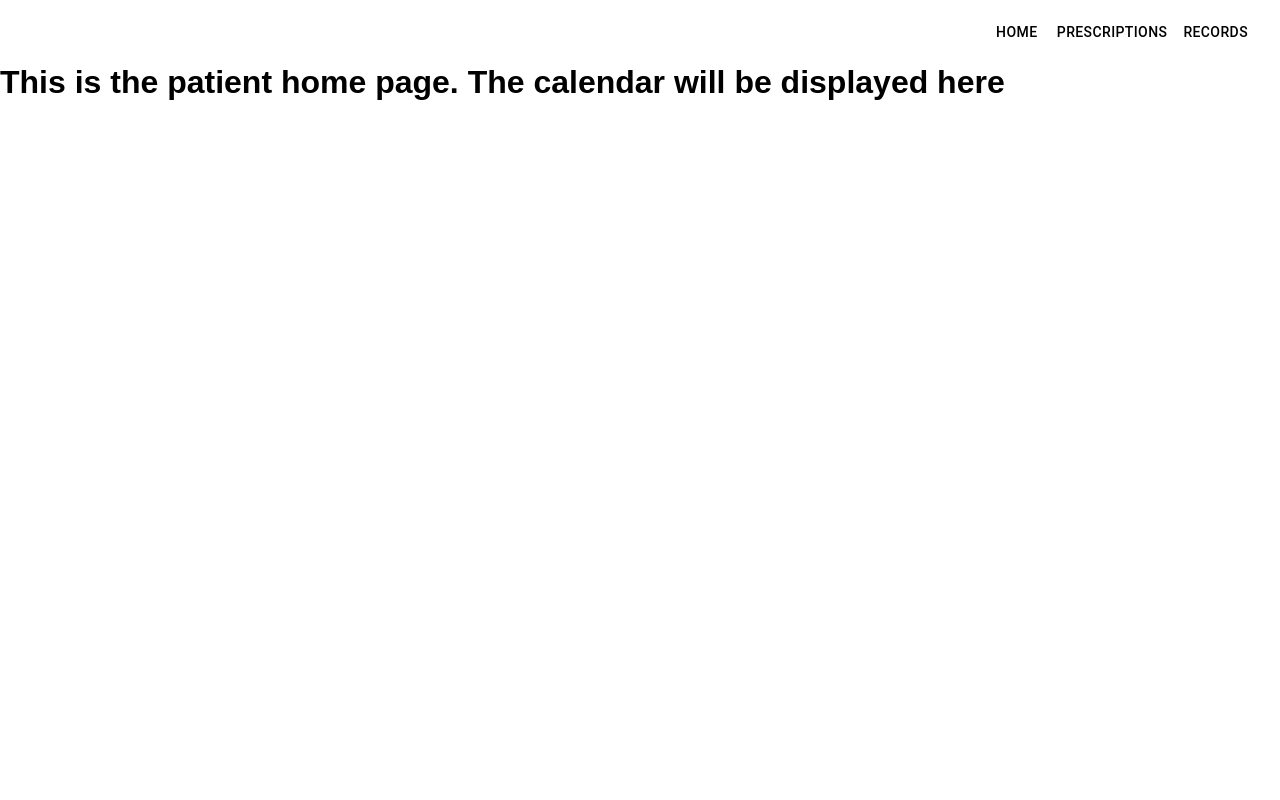
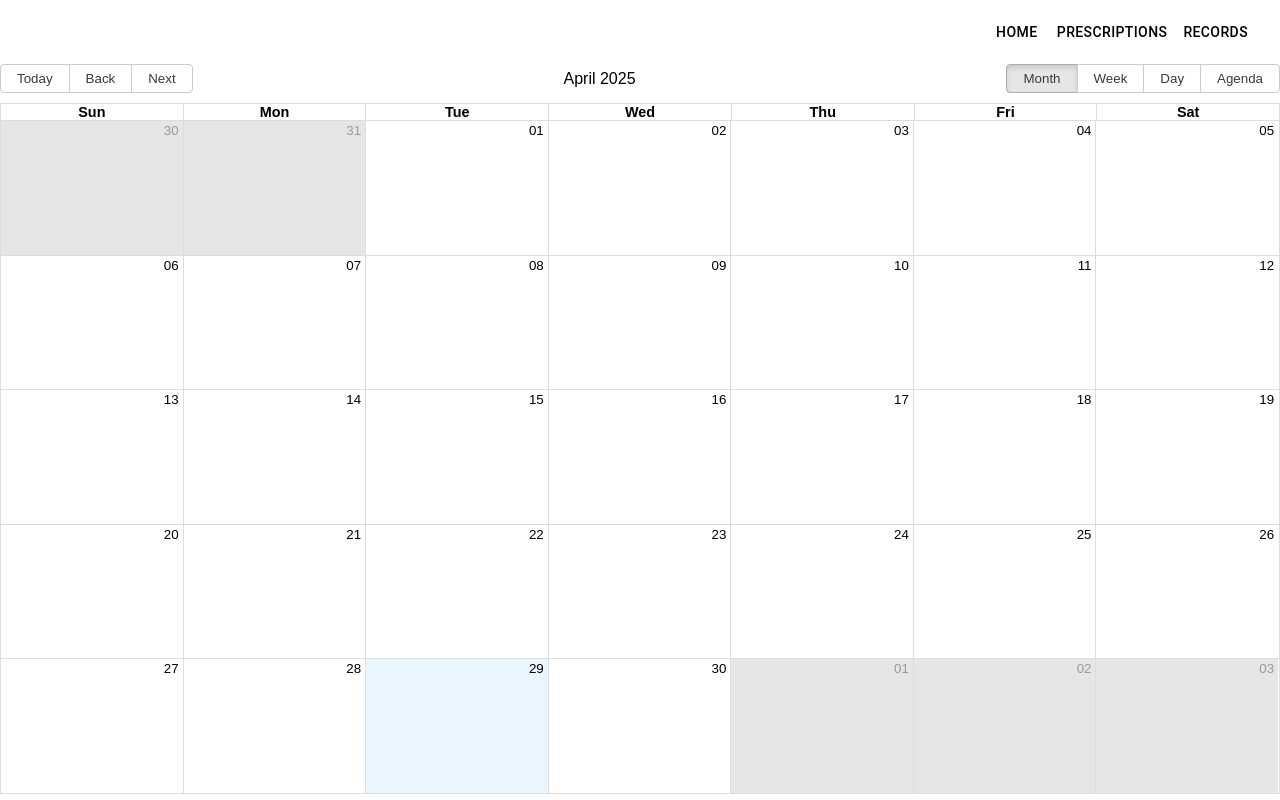
Before and after one commit to B1gYoshi/gupta-care, a Next.js app in the folder frontend/: page /patient/home in a window 1280 px wide. Built offline with nearby package versions, Linux system fonts and the light colour scheme; no server answers.

Commit message:
added calendar component

```diff
--- a/frontend/app/globals.css
+++ b/frontend/app/globals.css
@@ -1,6 +1,7 @@
 :root {
   --background: #ffffff;
   --foreground: #ffffff;
+  --navbarHeight: 70px;
 }
 
 
--- /dev/null
+++ b/frontend/app/patient/home/home.css
@@ -0,0 +1,4 @@
+.calendarContainer {
+    height:100%;
+
+}
--- a/frontend/app/patient/home/page.tsx
+++ b/frontend/app/patient/home/page.tsx
@@ -1,5 +1,13 @@
+"use client";
+import './home.css'
+import dynamic from 'next/dynamic'
+
+const AppointmentCalendar = dynamic(() => import('../../../components/calendar'), {
+  ssr: false
+})
+
 export default function Home() {
-    return <div>
-        <h1>This is the patient home page. The calendar will be displayed here</h1>
-    </div>;
+    return (
+        <AppointmentCalendar/>
+    );
 }
--- a/frontend/app/patient/layout.tsx
+++ b/frontend/app/patient/layout.tsx
@@ -3,6 +3,7 @@ import Link from "next/link";
 import { ReactNode, useEffect, useState } from "react";
 import { AppBar, Toolbar, Button, Box } from "@mui/material";
 import { useRouter } from "next/navigation";
+import "./patient.css"
 
 export default function PatientLayout({ children }: { children: ReactNode }) {
     const [name, setName] = useState<string | null>(null);
@@ -43,9 +44,9 @@ export default function PatientLayout({ children }: { children: ReactNode }) {
 
 
     return (
-        <div>
+        <div className="contentParent">
 
-        <AppBar position="static" sx={{ backgroundColor: "transparent", boxShadow: "none", color:"black"}}>
+        <AppBar className="appBar" position="static" sx={{ backgroundColor: "transparent", boxShadow: "none", color:"black"}}>
             <Toolbar>
                 {name && "Welcome " + name + "!"}
                 <Box sx={{ flexGrow: 1 }} />
@@ -64,7 +65,7 @@ export default function PatientLayout({ children }: { children: ReactNode }) {
         </AppBar>
 
 
-        <div>{children}</div>
+        <div className="contentChild">{children}</div>
         </div>
     );
 }
--- /dev/null
+++ b/frontend/app/patient/patient.css
@@ -0,0 +1,11 @@
+.contentParent {
+    height: 100%;
+}
+
+.contentChild {
+    height: calc(100vh - var(--navbarHeight));
+}
+
+.appBar {
+    height: --navbarHeight;
+}
--- /dev/null
+++ b/frontend/components/calendar.css
@@ -0,0 +1,3 @@
+.calendarContainer {
+    height: 100%;
+}
--- /dev/null
+++ b/frontend/components/calendar.tsx
@@ -0,0 +1,22 @@
+import { Calendar, momentLocalizer } from 'react-big-calendar'
+import 'react-big-calendar/lib/css/react-big-calendar.css';
+import moment from 'moment'
+import './calendar.css'
+
+// Setup the localizer by providing the moment (or globalize, or Luxon) Object
+// to the correct localizer.
+const localizer = momentLocalizer(moment) // or globalizeLocalizer
+
+const AppointmentCalendar = (props: any) => (
+    <div className='calendarContainer'>
+        <Calendar
+        localizer={localizer}
+        startAccessor="start"
+        endAccessor="end"
+        />
+    </div>
+
+
+)
+
+export default AppointmentCalendar;
--- a/frontend/package.json
+++ b/frontend/package.json
@@ -12,13 +12,16 @@
     "@emotion/react": "^11.14.0",
     "@emotion/styled": "^11.14.0",
     "@mui/material": "^7.0.0",
+    "dayjs": "^1.11.13",
     "next": "15.2.4",
     "react": "^19.0.0",
+    "react-big-calendar": "^1.18.0",
     "react-dom": "^19.0.0"
   },
   "devDependencies": {
     "@types/node": "^20",
     "@types/react": "^19",
+    "@types/react-big-calendar": "^1.16.1",
     "@types/react-dom": "^19",
     "typescript": "^5"
   }
```
Also changed, not shown: 2 other files (tests, documents, lock files or other folders).
